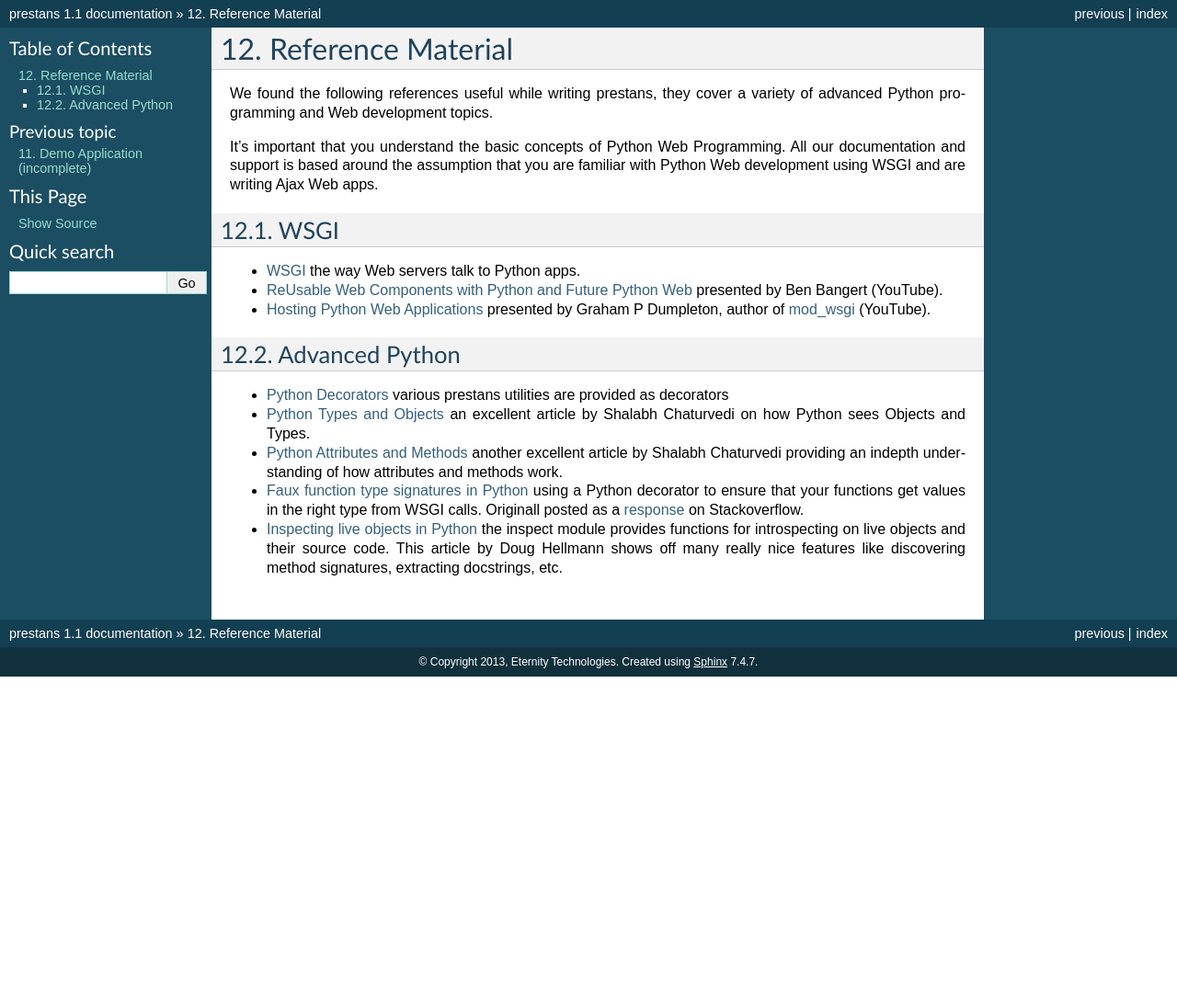
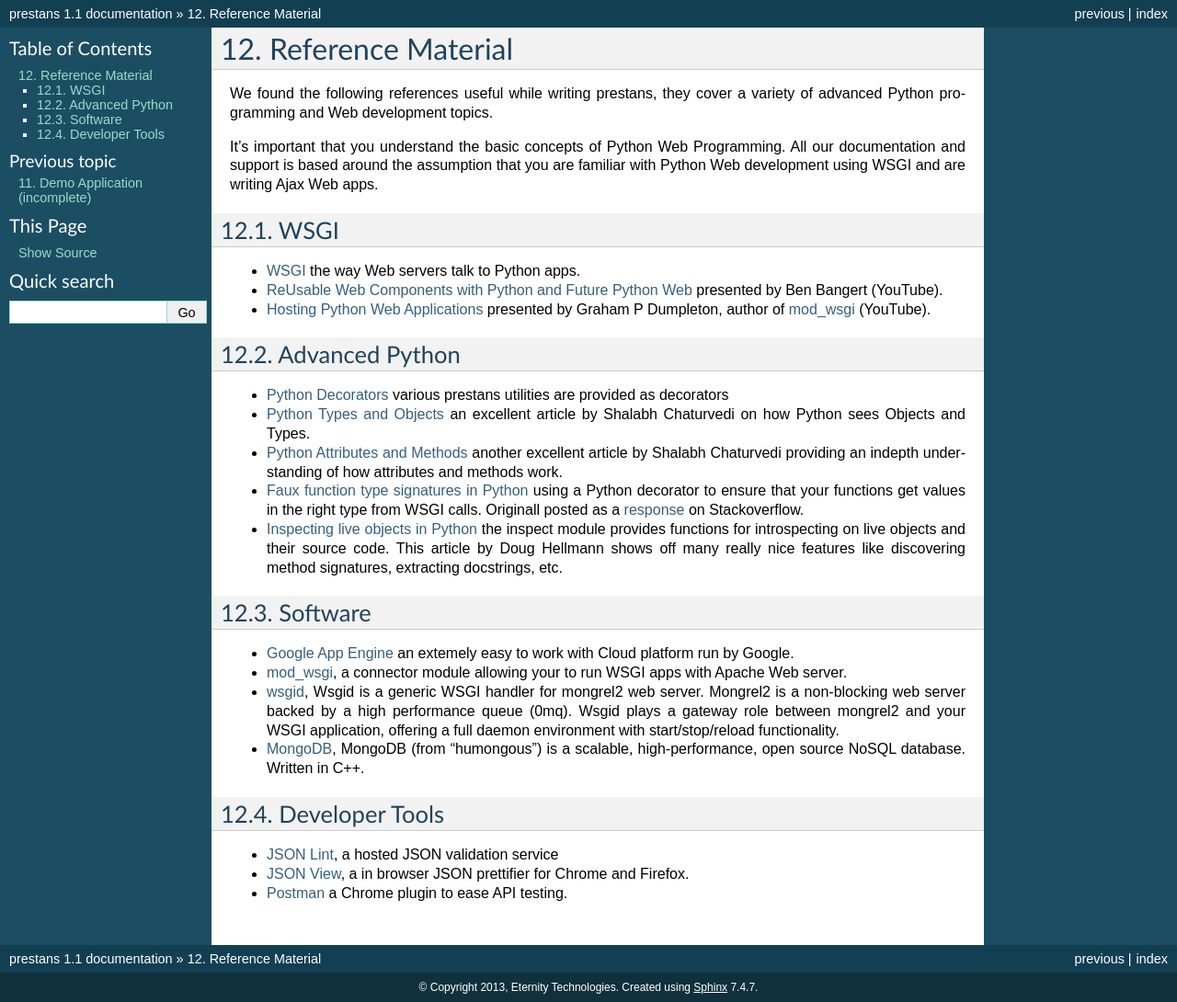
Before and after one commit to anomaly/prestans-docs, a Sphinx documentation site: the page built from source/reference_material.rst, in a window 1280 px wide. Shown: the whole page at 92% size. Built offline with Sphinx 7.4.7, drawn with Linux system fonts in a browser that asks for light colours; before the commit the page ends 900 px from its top, so only the background shows below that.

Commit message:
Added developer tools, change notes to warnings

```diff
--- a/source/handlers.rst
+++ b/source/handlers.rst
@@ -11,7 +11,7 @@ We plan to support other formats as we need them. You can also write your own fo
 
 Each ``RESTApplication`` sub class paired with a serialzier is used to route URLs to handlers.
 
-.. note:: Do not attempt to use an instance of ``prestans.rest.RESTApplication`` directly.
+.. warning:: Do not attempt to use an instance of ``prestans.rest.RESTApplication`` directly.
 
 API Request Lifecycle
 =====================
--- a/source/reference_material.rst
+++ b/source/reference_material.rst
@@ -21,3 +21,18 @@ Advanced Python
 * `Python Attributes and Methods <http://www.cafepy.com/article/python_attributes_and_methods/>`_ another excellent article by Shalabh Chaturvedi providing an indepth understanding of how attributes and methods work.
 * `Faux function type signatures in Python <http://www.regularexpressionless.com/?p=8>`_ using a Python decorator to ensure that your functions get values in the right type from WSGI calls. Originall posted as a `response <http://stackoverflow.com/questions/7019283/automatically-type-cast-parameters-in-python>`_ on Stackoverflow.
 * `Inspecting live objects in Python <http://www.doughellmann.com/PyMOTW/inspect/>`_ the inspect module provides functions for introspecting on live objects and their source code. This article by Doug Hellmann shows off many really nice features like discovering method signatures, extracting docstrings, etc.
+
+Software
+========
+
+* `Google App Engine <https://developers.google.com/appengine/>`_ an extemely easy to work with Cloud platform run by Google.
+* `mod_wsgi <http://code.google.com/p/modwsgi/>`_, a connector module allowing your to run WSGI apps with Apache Web server.
+* `wsgid <http://wsgid.com/>`_, Wsgid is a generic WSGI handler for mongrel2 web server. Mongrel2 is a non-blocking web server backed by a high performance queue (0mq). Wsgid plays a gateway role between mongrel2 and your WSGI application, offering a full daemon environment with start/stop/reload functionality.
+* `MongoDB <http://www.mongodb.org/>`_, MongoDB (from "humongous") is a scalable, high-performance, open source NoSQL database. Written in C++.
+
+Developer Tools
+===============
+
+* `JSON Lint <http://jsonlint.org>`_, a hosted JSON validation service
+* `JSON View <http://jsonview.com>`_, a in browser JSON prettifier for Chrome and Firefox.
+* `Postman <http://www.getpostman.com>`_ a Chrome plugin to ease API testing.
--- a/source/utils.rst
+++ b/source/utils.rst
@@ -74,7 +74,7 @@ then map it as you would any other handler to a URL that you see fit, remember t
     ], application_name="prestans-demo", debug=False)
 
 
-.. note:: If you are planning to make blueprints available on your live service, we seriously recommend using a caching mechanism. Blueprints introspect every handler, parameter set, model to produce it's output and could prove to be computationally expensive.
+.. warning:: If you are planning to make blueprints available on your live service, we seriously recommend using a caching mechanism. Blueprints introspect every handler, parameter set, model to produce it's output and could prove to be computationally expensive.
 
 Each auto generated blueprint:
 
```
